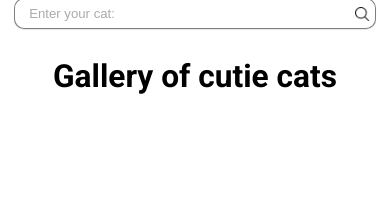
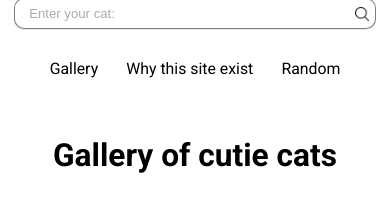
Before and after one commit to smAglo360/GalleryOfCats, a website built with webpack: page index.html in a window 390 px wide. Shown: the part 125-336 px from the top of the page. Built offline with nearby package versions, Linux system fonts and the light colour scheme; no server answers.

Commit message:
Initial start of website(Gallery Cats)

```diff
--- a/css/style.css
+++ b/css/style.css
@@ -66,20 +66,30 @@ img, a {
   }
 
   .header {
-    display: block;
+    display: flex;
+    flex-direction: column;
+    justify-content: center;
     padding: 0 1.6rem;
   }
   .nav {
-    display: none;
+    display: block;
+    order: 1;
+    margin-bottom: 3.2rem;
   }
   .logo-container {
     display: flex;
-    justify-content: center;
+    margin-right: 0 !important;
+  }
+  .search-form {
+    width: 100%;
+    margin: 0 !important;
   }
   .search-form__input {
     width: 100%;
+    margin-bottom: 3.2rem;
   }
   .search-form__icon {
+    margin-top: -3.2rem;
     margin-left: -2.4rem !important;
   }
   .main {
```
